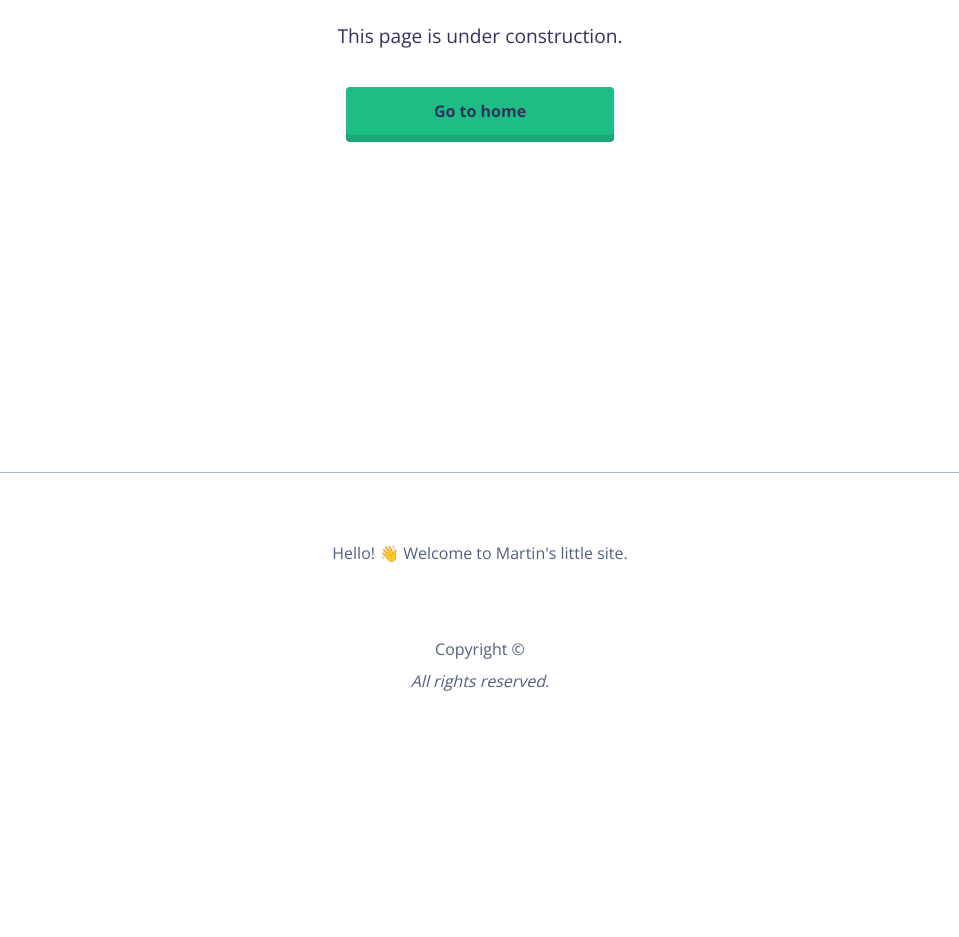
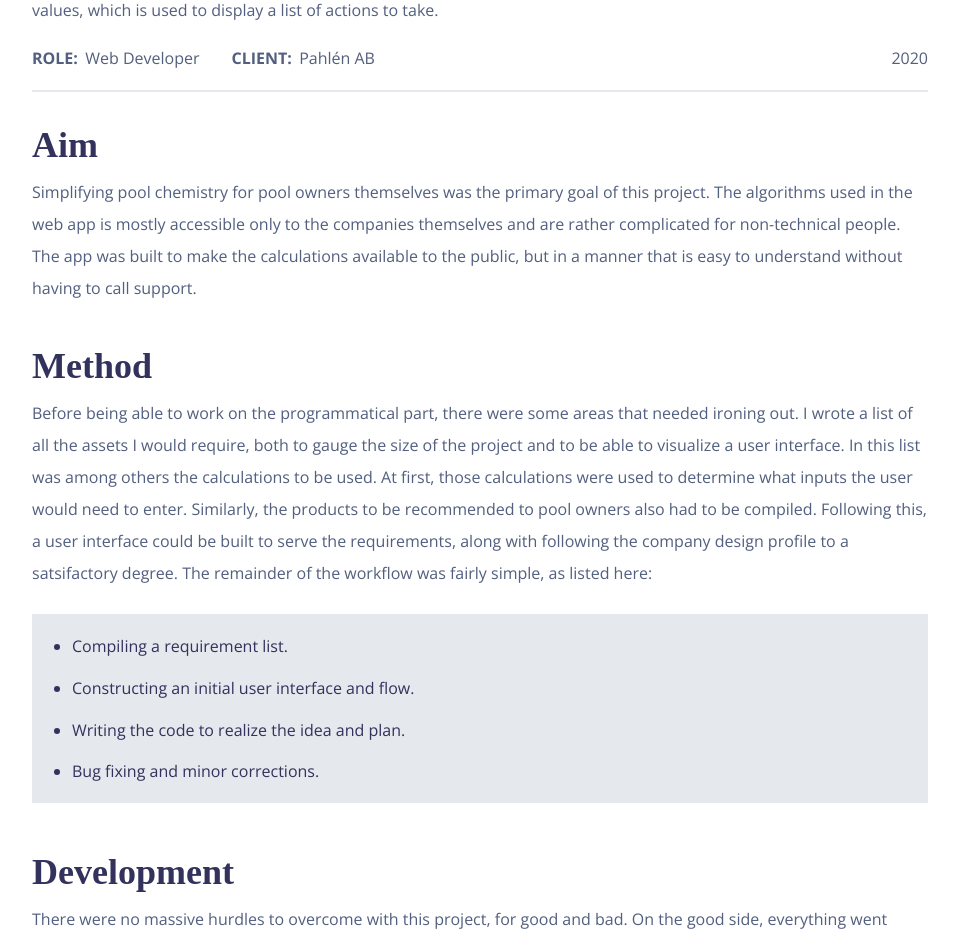
Before and after one commit to MartinRybergLaude/Portfolio, a React (Create React App) app: page /pool in a window 1280 px wide. Shown: the part 360-1297 px from the top of the page, without its empty margins (160-1119 px from the left). Before the commit the page ends 1121 px from the top, so only its background shows below. Built offline with nearby package versions, Linux system fonts and the light colour scheme; a web font is replaced by a local one.

Commit message:
Feat: Add more case study frames

```diff
--- a/src/App.tsx
+++ b/src/App.tsx
@@ -9,6 +9,8 @@ import Home from './Pages/Home'
 import Footer from 'components/Footer'
 import NotFound from './Pages/NotFound'
 import Loading from 'components/Loading'
+import CasePool from 'Pages/CasePool'
+import CaseAguacate from 'Pages/CaseAguacate'
 
 const CaseSolskenWeb = React.lazy(() => import("Pages/CaseSolskenWeb"))
 const CaseSolsken = React.lazy(() => import("Pages/CaseSolsken"))
@@ -31,13 +33,13 @@ function App() {
                   <CaseSolskenWeb/>
                 </Route>
                 <Route exact path="/avocado">
-                  <NotFound isUnfinished={true}/>
+                  <CaseAguacate/>
                 </Route>
                 <Route exact path="/quantumsnake">
                   <CaseQuantum/>
                 </Route>
                 <Route exact path="/pool">
-                  <NotFound isUnfinished={true}/>
+                  <CasePool/>
                 </Route>
                 <Route>
                   <NotFound/>
--- /dev/null
+++ b/src/Pages/CaseAguacate.tsx
@@ -0,0 +1,70 @@
+import React, { useEffect } from 'react'
+import styles from "./Case.module.scss"
+import screen2 from "assets/screenshots/solskenweb/solskenweb2.png"
+import screen1 from "assets/screenshots/solskenweb/solskenweb.png"
+import screen from "assets/screenshots/avocado/avocado.png"
+import { useLocation } from 'react-router-dom';
+import { Helmet } from "react-helmet";
+
+export default function CaseAguacate() {
+  const { pathname } = useLocation()
+
+  useEffect(() => {
+    window.scrollTo(0, 0);
+  }, [pathname]);
+
+  return (
+    <article className={styles.page}>
+      <Helmet>
+        <meta name="theme-color" content="#ffffff"/>
+      </Helmet>
+      <header>
+        <h1>Aguacate</h1>
+        <p>Aguacate /aɡwaˈkate/ is a productivity timer. Since it's a progressive web app it's installable on most devices as well as accessible through the web.</p>
+        <div className={styles.info}>
+          <div>
+            <p><span>Live:</span> <a href="https://avocado.mrlaude.com">avocado.mrlaude.com</a></p>
+            <p><span>Role:</span> Front-end, UI/UX</p>
+            <p><span>Client:</span> Me</p>
+          </div>
+          <p className={styles.date}>2021</p>
+        </div>
+      </header>
+      <section className={styles.section}>
+        <h2>Aim</h2>
+        <p>To build a simple and efficient PWA pomodoro timer as smooth as it gets using web technology. There wasn't much more to it. I couldn't find a suitable product for myself so I made one.</p>
+        <div className={styles.imgContainer}>
+          <div>
+            <img loading="lazy" src={screen} alt="screenshot of aguacate"/>
+          </div>
+        </div>
+      </section>
+      <section className={styles.section}>
+        <h2>Method</h2>
+        <p>As with most of my projects I designed UI and UX first. Following satisfactory results in that department, the repository set up remained likewise common for me with two general branches for quick efficient work (for such a small application).</p>
+        <p>I wanted to keep the app as lightweight and easily updatable as possible as well, so third party libraries were kept to an absolute minimum in the planning stage.</p>
+      </section>
+      <section className={styles.section}>
+        <h2>Development</h2>
+        <p>As I was already quite familiar with React and the libraries mentioned above, development of this web app was smooth and relatively problem-free. While writing all the parsers and asynchronous code could be a pain sometimes it was nothing major. What did cause issues were the animations however. I tested out 3 different animation libraries and none were smooth enough for my liking, especially in Firefox. Eventually I managed to optimize my way to fluidity in Chromium based browsers and Safari, but Firefox did not want to work with me, so I disabled the heavier animations from it to preserve a snappy experience.</p>
+        <p>While development itself went by relatively smoothly, it should not be forgotten how much research was made beforehand on Typescript and especially asynchronous code. There are many ways to achieve the same result but I strive to research my way to what suits my use case the best. For the curious, I ended up using async await chains over several functions with error handling using traditional try catches.</p>
+      </section>
+      <section className={styles.section}>
+        <h2>Results</h2>
+        <p>The resulting web app contains most of the features from the android variant, in a very similar user interface, although arguably somewhat improved. Weather hour by hour, day by day, location searching and saving, graphs, detailed data etc is all in the application. It's installable and gets a full score on Lighthouse!</p>
+        <div className={styles.imgContainer}>
+          <div>
+            <img loading="lazy" src={screen1} alt="screenshot of solsken"/>
+          </div>
+          <div>
+            <img loading="lazy" src={screen2} alt="screenshot of solsken"/>
+          </div>
+        </div>
+      </section>
+      <section className={styles.section}>
+        <h2>Discussion</h2>
+        <p>I really think the aim was achieved here. The application feels like a native application on most platforms and now supports the whole world. The code is structured and readable, and expanding the application is a breeze. Optimizing animations was interesting and getting asynchronous code to work well and error-free is definitely good experience.</p>
+      </section>
+    </article>
+  )
+}
--- /dev/null
+++ b/src/Pages/CasePool.tsx
@@ -0,0 +1,61 @@
+import React, { useEffect } from 'react'
+import styles from "./Case.module.scss"
+import screen1 from "assets/screenshots/pahlen/pahlen.png"
+import { useLocation } from 'react-router-dom';
+import { Helmet } from "react-helmet";
+
+export default function CaseSolskenWeb() {
+  const { pathname } = useLocation()
+
+  useEffect(() => {
+    window.scrollTo(0, 0);
+  }, [pathname]);
+
+  return (
+    <article className={styles.page}>
+      <Helmet>
+        <meta name="theme-color" content="#ffffff"/>
+      </Helmet>
+      <header>
+        <h1>Pahlén Poolkalkylator</h1>
+        <p>This solo project was built for Pahlén AB after discussions on how pool chemistry could be made easier for pool owners, and thereby lighten the load on support channels. The web app allows people to enter their current measured pool values, which is used to display a list of actions to take.</p>
+        <div className={styles.info}>
+          <div>
+            <p><span>Role:</span> Web Developer</p>
+            <p><span>Client:</span> Pahlén AB</p>
+          </div>
+          <p className={styles.date}>2020</p>
+        </div>
+      </header>
+      <section className={styles.section}>
+        <h2>Aim</h2>
+        <p>Simplifying pool chemistry for pool owners themselves was the primary goal of this project. The algorithms used in the web app is mostly accessible only to the companies themselves and are rather complicated for non-technical people. The app was built to make the calculations available to the public, but in a manner that is easy to understand without having to call support. </p>
+      </section>
+      <section className={styles.section}>
+        <h2>Method</h2>
+        <p>Before being able to work on the programmatical part, there were some areas that needed ironing out. I wrote a list of all the assets I would require, both to gauge the size of the project and to be able to visualize a user interface.
+           In this list was among others the calculations to be used. At first, those calculations were used to determine what inputs the user would need to enter. Similarly, the products to be recommended to pool owners also had to be compiled. Following this, a user interface could be built to serve the requirements, along with following the company design profile to a satsifactory degree. The remainder of the workflow was fairly simple, as listed here: </p>
+        <ul>
+          <li>Compiling a requirement list.</li>
+          <li>Constructing an initial user interface and flow. </li>
+          <li>Writing the code to realize the idea and plan.</li>
+          <li>Bug fixing and minor corrections.</li>
+        </ul>
+      </section>
+      <section className={styles.section}>
+        <h2>Development</h2>
+        <p>There were no massive hurdles to overcome with this project, for good and bad. On the good side, everything went smoothly without hiccups and the product was completed on time. On the bad side, not much was learned on the programmatical side of things. The learning instead revovled around working with a company as a solo web developer, keeping times and following a more strict structure than what I was previously used to.</p>
+        <p>Another difference to prior projects was the close cooperation with people with specialist knowledge here, to ensure the correct and error free function of the software. There were a few instances of back and forth discussion around some parts of the application and how it could be improved.</p>
+      </section>
+      <section className={styles.section}>
+        <h2>Results</h2>
+        <p>Very satisfactory results! It's easy to use, mobile and desktop friendly, follows the theme of the company and does its intended purpose. Here is a screenshot. </p>
+        <div className={styles.imgContainer}>
+          <div>
+            <img loading="lazy" src={screen1} alt="screenshot of pahlén poolkalkylator"/>
+          </div>
+        </div>
+      </section>
+    </article>
+  )
+}
```
